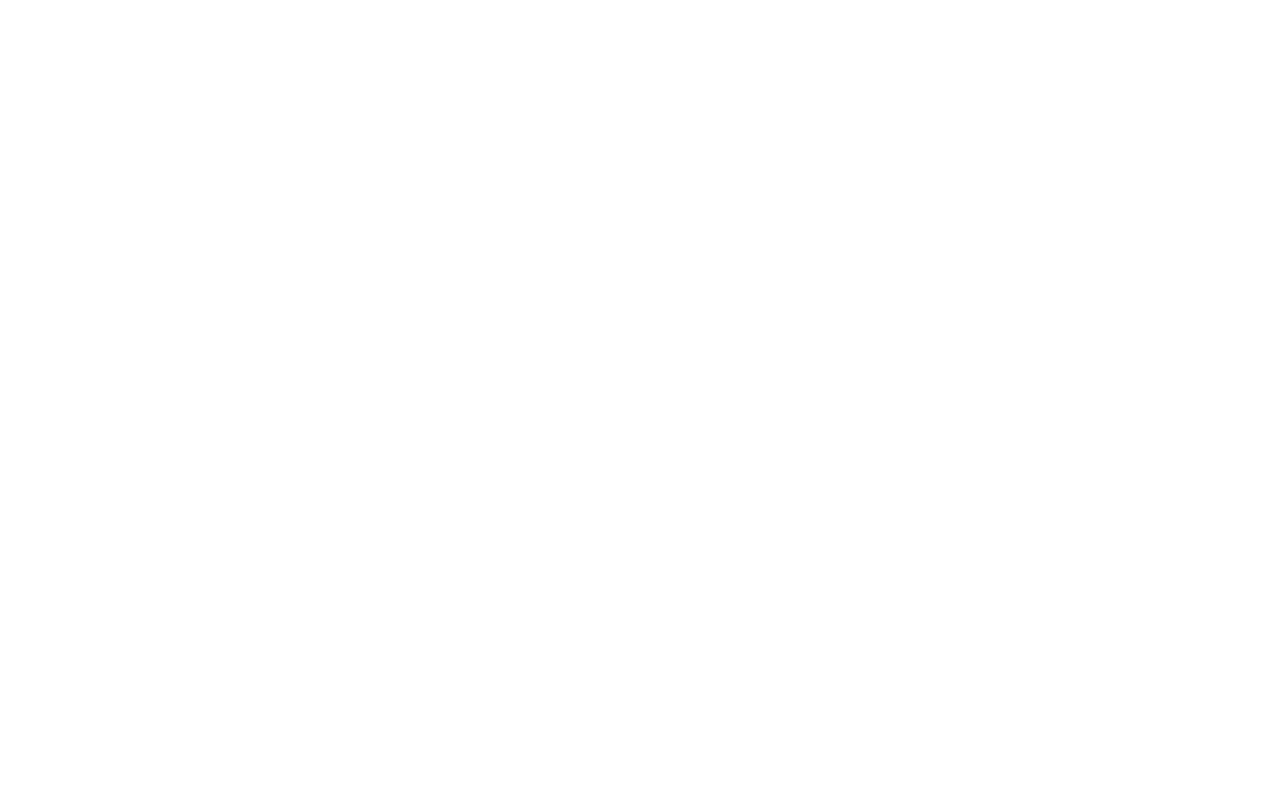
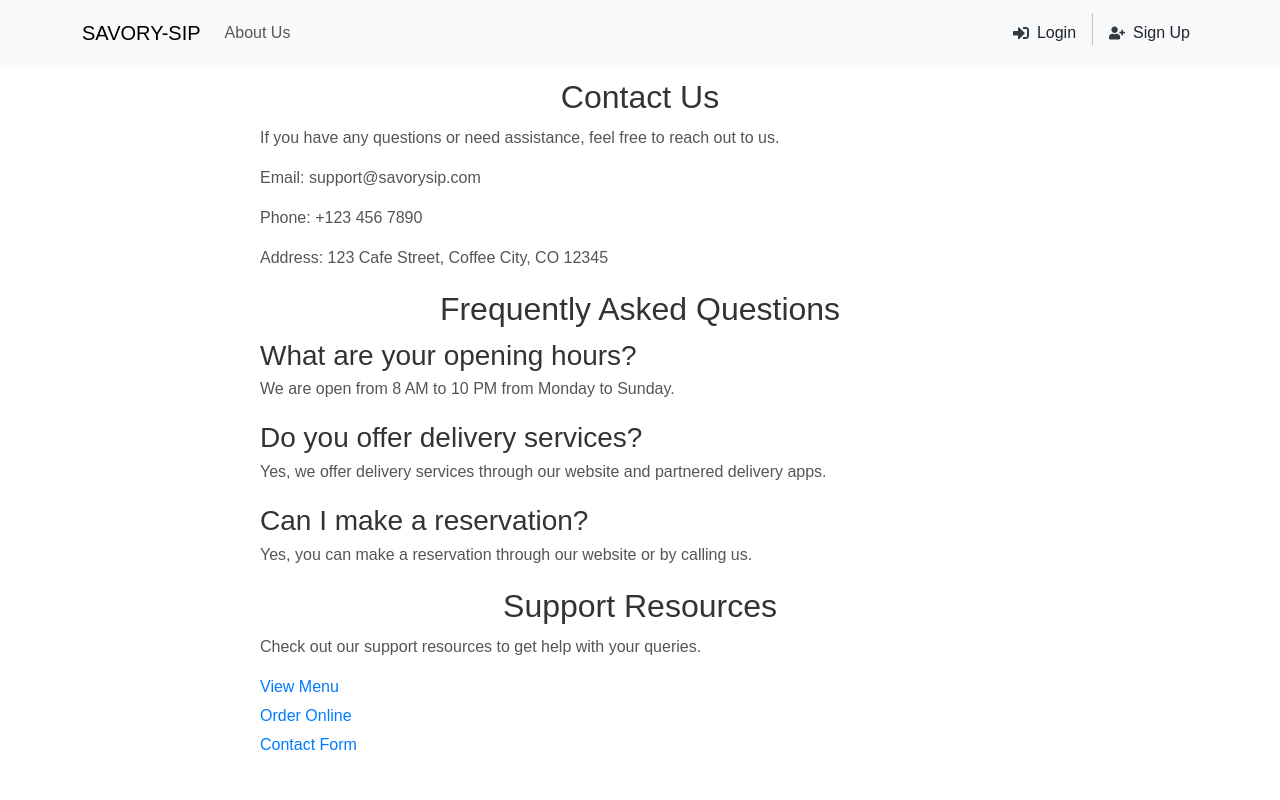
Before and after one commit to Mohit2005123/savoury-sip, a React (Vite) app: page /aboutOwner in a window 1280 px wide. Before the commit this address had no page. Shown: the top 800 px of the page. Built offline with nearby package versions, Linux system fonts and the light colour scheme.

Commit message:
Added a about us page

```diff
--- a/index.html
+++ b/index.html
@@ -2,9 +2,9 @@
 <html lang="en">
   <head>
     <meta charset="UTF-8" />
-    <link rel="icon" type="image/svg+xml" href="/vite.svg" />
+    <!-- <link rel="icon" type="image/svg+xml" href="/vite.svg" /> -->
     <meta name="viewport" content="width=device-width, initial-scale=1.0" />
-    <title>Vite + React</title>
+    <title> Savory-Sip</title>
     <!-- <link href="https://cdn.jsdelivr.net/npm/bootstrap-dark-5@1.1.3/dist/css/bootstrap-dark.min.css" rel="stylesheet"> -->
     <link href="https://cdn.jsdelivr.net/npm/bootstrap@5.3.3/dist/css/bootstrap.min.css" rel="stylesheet" integrity="sha384-QWTKZyjpPEjISv5WaRU9OFeRpok6YctnYmDr5pNlyT2bRjXh0JMhjY6hW+ALEwIH" crossorigin="anonymous">
 <script src="https://cdn.jsdelivr.net/npm/bootstrap@5.3.3/dist/js/bootstrap.bundle.min.js" integrity="sha384-YvpcrYf0tY3lHB60NNkmXc5s9fDVZLESaAA55NDzOxhy9GkcIdslK1eN7N6jIeHz" crossorigin="anonymous"></script>
--- a/src/App.jsx
+++ b/src/App.jsx
@@ -8,6 +8,7 @@
 import Signup from "./Screens/Signup.jsx";
 import { CartProvider } from "./components/ContextReducer.jsx";
 import MyOrder from "./Screens/MyOrder.jsx";
+import AboutOwner from "./Screens/AboutOwner.jsx";
 function App() {
 
   return (
@@ -19,6 +20,7 @@
           <Route exact path="/login" element={<Login></Login>}></Route>
          <Route exact path='/createuser' element={<Signup></Signup>}></Route>
          <Route exact path='/myOrder' element={<MyOrder></MyOrder>}></Route>
+         <Route exact path='/aboutOwner' element={<AboutOwner></AboutOwner>}></Route>
         </Routes>
       </div>
     </Router>
--- /dev/null
+++ b/src/Screens/AboutOwner.css
@@ -0,0 +1,51 @@
+.customer-service-container {
+    padding: 20px;
+    max-width: 800px;
+    margin: 0 auto;
+}
+
+.customer-service-container h1,
+.customer-service-container h2,
+.customer-service-container h3 {
+    color: #333;
+    margin-bottom: 10px;
+}
+
+.contact-section,
+.faq-section,
+.support-resources-section {
+    margin-bottom: 20px;
+}
+
+.contact-section p,
+.faq-section p,
+.support-resources-section p {
+    font-size: 16px;
+    color: #555;
+}
+
+.faq-item {
+    margin-bottom: 20px;
+}
+
+.faq-item h3 {
+    margin-bottom: 5px;
+}
+
+.support-resources-section ul {
+    list-style-type: none;
+    padding: 0;
+}
+
+.support-resources-section li {
+    margin-bottom: 5px;
+}
+
+.support-resources-section a {
+    text-decoration: none;
+    color: #007BFF;
+}
+
+.support-resources-section a:hover {
+    text-decoration: underline;
+}
--- /dev/null
+++ b/src/Screens/AboutOwner.jsx
@@ -0,0 +1,53 @@
+import React from 'react';
+import './AboutOwner.css';
+import MyNavbar from '../components/Navbar';
+import Footer from '../components/Footer';
+const AboutOwner = () => {
+    return (
+       <>
+       <div><MyNavbar /></div>
+            <div className="customer-service-container">
+                <h1>Customer Service</h1>
+
+                <div className="contact-section">
+                    <h2>Contact Us</h2>
+                    <p>If you have any questions or need assistance, feel free to reach out to us.</p>
+                    <p>Email: support@savorysip.com</p>
+                    <p>Phone: +123 456 7890</p>
+                    <p>Address: 123 Cafe Street, Coffee City, CO 12345</p>
+                </div>
+
+                <div className="faq-section">
+                    <h2>Frequently Asked Questions</h2>
+                    <div className="faq-item">
+                        <h3>What are your opening hours?</h3>
+                        <p>We are open from 8 AM to 10 PM from Monday to Sunday.</p>
+                    </div>
+                    <div className="faq-item">
+                        <h3>Do you offer delivery services?</h3>
+                        <p>Yes, we offer delivery services through our website and partnered delivery apps.</p>
+                    </div>
+                    <div className="faq-item">
+                        <h3>Can I make a reservation?</h3>
+                        <p>Yes, you can make a reservation through our website or by calling us.</p>
+                    </div>
+                    {/* Add more FAQs as needed */}
+                </div>
+
+                <div className="support-resources-section">
+                    <h2>Support Resources</h2>
+                    <p>Check out our support resources to get help with your queries.</p>
+                    <ul>
+                        <li><a href="/menu">View Menu</a></li>
+                        <li><a href="/order">Order Online</a></li>
+                        <li><a href="/contact">Contact Form</a></li>
+                    </ul>
+                </div>
+            </div>
+           <Footer></Footer>
+       </>
+
+    );
+};
+
+export default AboutOwner;
--- a/src/components/Navbar.jsx
+++ b/src/components/Navbar.jsx
@@ -35,10 +35,12 @@
         </Navbar.Brand>
         <Navbar.Toggle aria-controls="responsive-navbar-nav" />
         <Navbar.Collapse id="responsive-navbar-nav">
+          <Nav>
+            <Nav.Link as={Link} to='/aboutOwner'>
+            About Us
+            </Nav.Link>
+          </Nav>
           <Nav className="me-auto">
-
-
-
             {localStorage.getItem('authToken') ? (
               <Nav.Link as={Link} to="/myOrder">
                 {' '}
```
